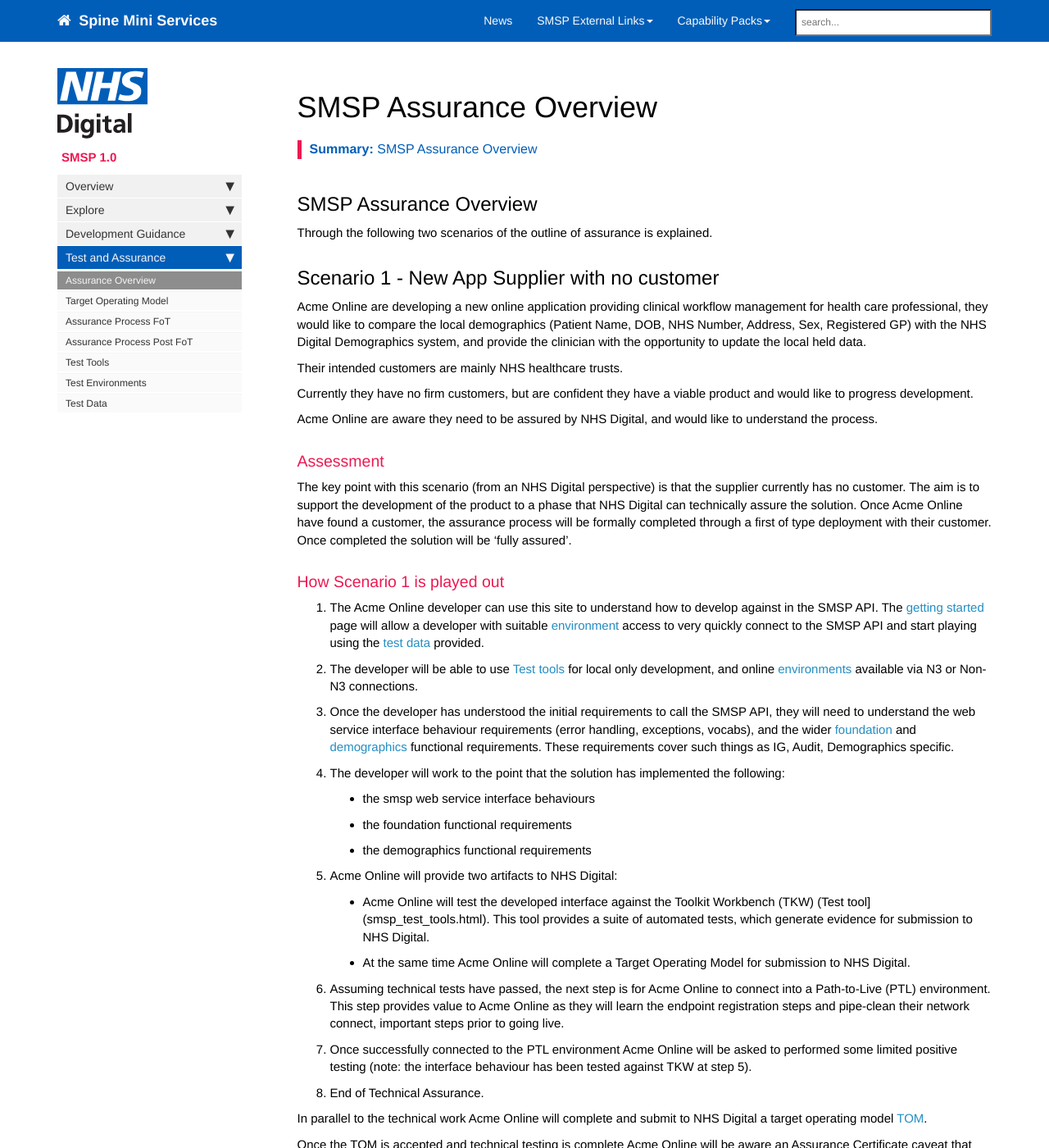
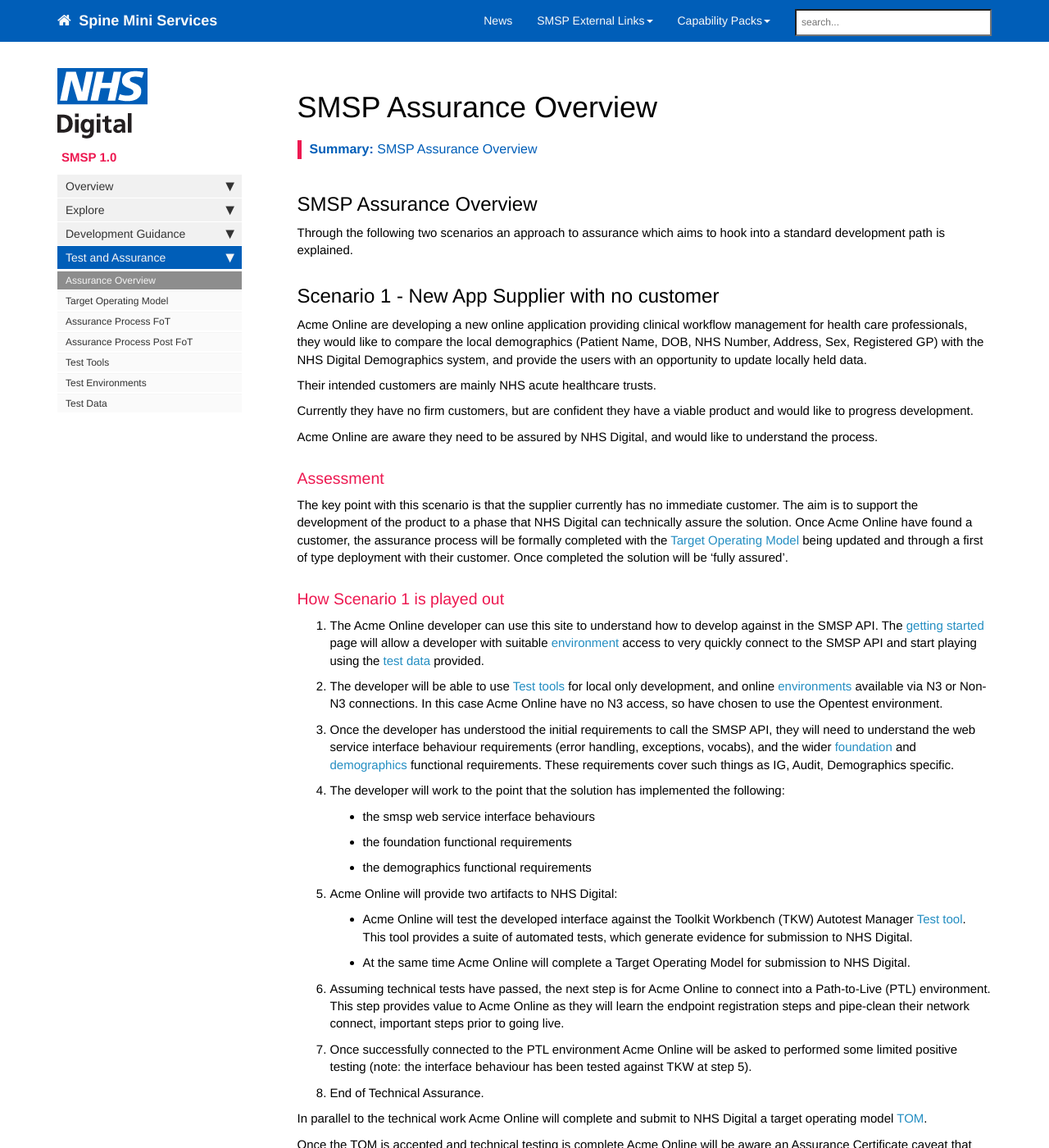
Before and after one commit to dobsonrd/smsp, a Jekyll site: the page built from pages/smsp/smsp_assurance_overview.md, in a window 1280 px wide and 1400 px high. Shown: the whole window at 82% size. Built offline with Jekyll 4.4.1, drawn with Linux system fonts in a browser that asks for light colours; nearby versions of some CDN libraries; comment, search, counter and statistics services are not loaded.

Commit message:
Update smsp_assurance_overview.md

```diff
--- a/pages/smsp/smsp_assurance_overview.md
+++ b/pages/smsp/smsp_assurance_overview.md
@@ -10,26 +10,26 @@ toc: false
 
 ## SMSP Assurance Overview
 
-Through the following two scenarios of the outline of assurance is explained.
+Through the following two scenarios an approach to assurance which aims to hook into a standard development path is explained.
 
 ## Scenario 1 - New App Supplier with no customer
-Acme Online are developing a new online application providing clinical workflow management for health care professional, they would like to compare the local demographics (Patient Name, DOB, NHS Number, Address, Sex, Registered GP) with the NHS Digital Demographics system, and provide the clinician with the opportunity to update the local held data.
+Acme Online are developing a new online application providing clinical workflow management for health care professionals, they would like to compare the local demographics (Patient Name, DOB, NHS Number, Address, Sex, Registered GP) with the NHS Digital Demographics system, and provide the users with an opportunity to update locally held data.
 
-Their intended customers are mainly NHS healthcare trusts.
+Their intended customers are mainly NHS acute healthcare trusts.
 
 Currently they have no firm customers, but are confident they have a viable product and would like to progress development.
 
 Acme Online are aware they need to be assured by NHS Digital, and would like to understand the process.
 
 ### Assessment
-The key point with this scenario (from an NHS Digital perspective) is that the supplier currently has no customer. The aim is to support the development of the product to a phase that NHS Digital can technically assure the solution. Once Acme Online have found a customer, the assurance process will be formally completed through a first of type deployment with their customer. Once completed the solution will be 'fully assured'.
+The key point with this scenario is that the supplier currently has no immediate customer. The aim is to support the development of the product to a phase that NHS Digital can technically assure the solution. Once Acme Online have found a customer, the assurance process will be formally completed with the [Target Operating Model](smsp_tom.html) being updated and through a first of type deployment with their customer. Once completed the solution will be 'fully assured'.
 
 ### How Scenario 1 is played out
 1. The Acme Online developer can use this site to understand how to develop against in the SMSP API. The [getting started](smsp_getting_started.html) page will allow a developer with suitable [environment](smsp_test_environments.html) access to very quickly connect to the SMSP API and start playing using the [test data](smsp_test_data.html) provided.
 
-2. The developer will be able to use [Test tools](smsp_test_tools.html) for local only development, and online  [environments](smsp_test_environments.html) available via N3 or Non-N3 connections.
+2. The developer will be able to use [Test tools](smsp_test_tools.html) for local only development, and online  [environments](smsp_test_environments.html) available via N3 or Non-N3 connections. In this case Acme Online have no N3 access, so have chosen to use the Opentest environment.
 
-3. Once the developer has understood the initial requirements to call the SMSP API, they will need to understand the web  service interface behaviour requirements (error handling, exceptions, vocabs), and the wider [foundation](foundations_reqs.html) and [demographics](demographics_reqs.html) functional requirements. These requirements cover such things as IG, Audit, Demographics specific.
+3. Once the developer has understood the initial requirements to call the SMSP API, they will need to understand the web service interface behaviour requirements (error handling, exceptions, vocabs), and the wider [foundation](foundations_reqs.html) and [demographics](demographics_reqs.html) functional requirements. These requirements cover such things as IG, Audit, Demographics specific.
 
 4. The developer will work to the point that the solution has implemented the following:
   * the smsp web service interface behaviours
@@ -37,7 +37,7 @@ The key point with this scenario (from an NHS Digital perspective) is that the s
   * the demographics functional requirements
 
 5. Acme Online will provide two artifacts to NHS Digital:
-  * Acme Online will test the developed interface against the Toolkit Workbench (TKW) (Test tool](smsp_test_tools.html). This tool provides a suite of automated tests, which generate evidence for submission to NHS Digital.
+  * Acme Online will test the developed interface against the Toolkit Workbench (TKW) Autotest Manager [Test tool](smsp_test_tools.html). This tool provides a suite of automated tests, which generate evidence for submission to NHS Digital.
   * At the same time Acme Online will complete a Target Operating Model for submission to NHS Digital.
 
 6. Assuming technical tests have passed, the next step is for Acme Online to connect into a Path-to-Live (PTL) environment. This step provides value to Acme Online as they will learn the endpoint registration steps and pipe-clean their network connect, important steps prior to going live.
```
